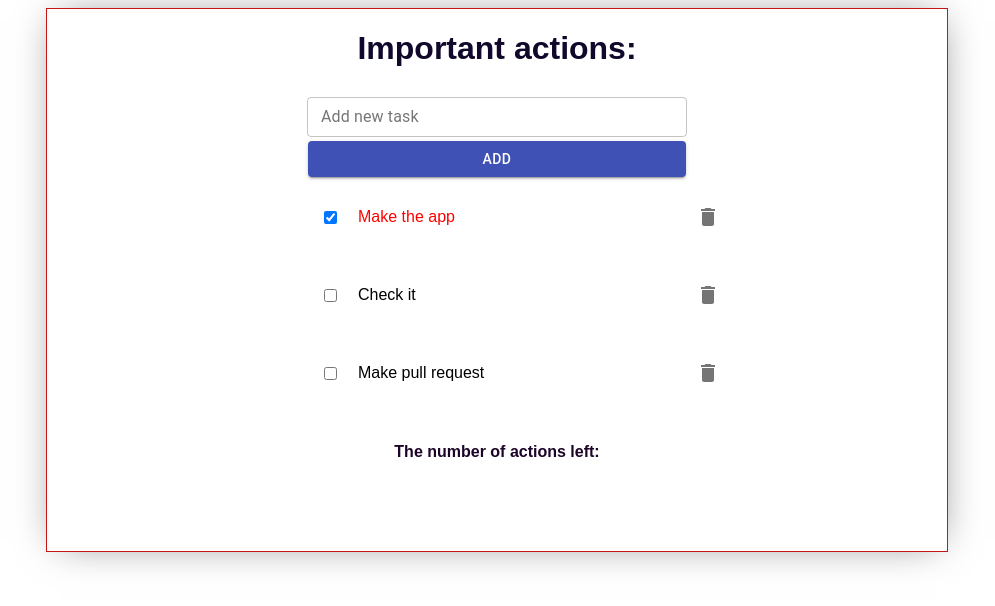
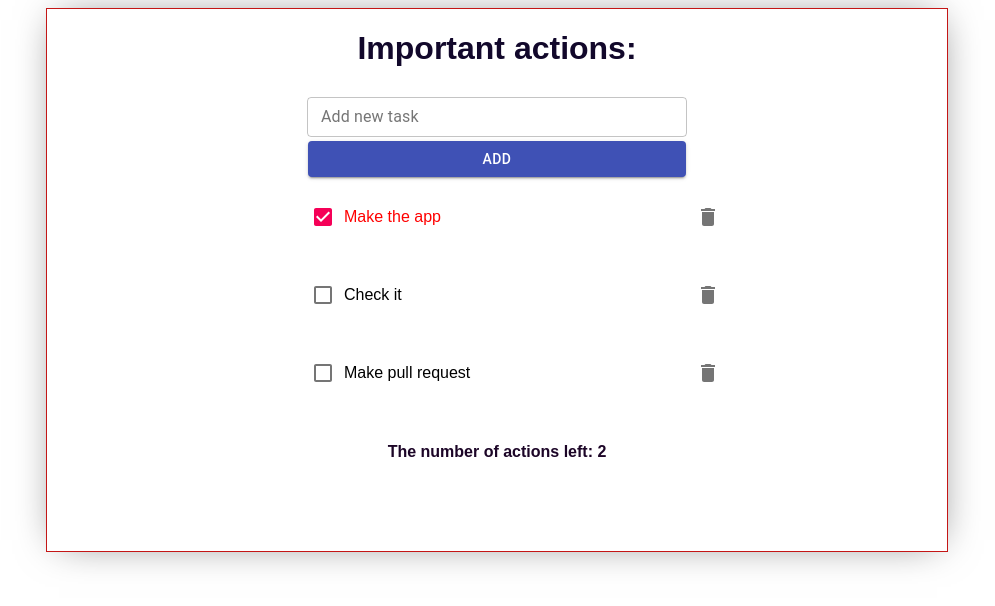
Before and after one commit to WebHeroSchool/TodoLachinov, a React (Create React App) app: page / in a window 1280 px wide. Shown: the top 606 px of the page, without its empty margins (143-1138 px from the left). Built offline with nearby package versions, Linux system fonts and the light colour scheme.

Commit message:
changes lifecircle

```diff
--- a/src/components/App/App.js
+++ b/src/components/App/App.js
@@ -3,11 +3,12 @@ import ItemList from '../ItemList/ItemList';
 import InputItem from '../InputItem/InputItem';
 import Footer from '../Footer/Footer';
 import styles from './App.module.css';
+import PropTypes from 'prop-types';
 
-const counter = 3;
 
 class App extends React.Component {
   state = {
+    error: false,
     items: [
       {
         value: 'Make the app',
@@ -24,12 +25,21 @@ class App extends React.Component {
         isDone: false,
         id: 3
       }
-    ]
+    ],
+    count: 3
+  };
+
+  componentDidMount() {
+    console.log('ComponentDidMount');
+  };
+
+  componentDidUpdate() {
+    console.log('ComponentDidUpdate');
   };
 
   onClickDone = id => {
     const newItemList = this.state.items.map(item => {
-      const newItem = { ... item };
+      const newItem = { ...item };
       if (item.id === id) {
         newItem.isDone = !item.isDone;
       }
@@ -37,28 +47,56 @@ class App extends React.Component {
       return newItem;
     })
 
-    this.setState({ items: newItemList});
+    this.setState({ items: newItemList });
   };
 
-  onClickDelete = id => {
-    const newItemList = this.state.items.filter(item => item.id !== id);
-    this.setState({ items: newItemList});
+  onClickDelete = id => this.setState(state => ({ items: state.items.filter(item => item.id !== id) }));
+
+
+  onClickAdd = value => {
+    if (value !== '') {
+      this.setState(state => ({
+        items: [
+          ...state.items,
+          {
+            value,
+            isDone: false,
+            id: state.count + 1
+          }
+        ],
+        count: state.count + 1,
+        error: false
+      }));
+    } else {
+      this.setState(state => ({ error: true }))
+    }
   }
 
+  componentWillUnmount () {
+    console.log ('componentWillUnmount');
+  };
+
   render() {
-      return (
-      <div className = {styles.wrap}>
-        <h1 className = {styles.title} >Important actions:</h1>
-        <InputItem />
+    const casesCount = this.state.items.filter(item => item.isDone === false);
+    return (
+      <div className={styles.wrap}>
+        <h1 className={styles.title} >Important actions:</h1>
+        <InputItem onClickAdd={this.onClickAdd} error={this.state.error}/>
         <ItemList
-          items = {this.state.items}
+          items={this.state.items}
           onClickDone={this.onClickDone}
           onClickDelete={this.onClickDelete}
         />
-        <Footer counter = {counter} />
+        <Footer casesCount={casesCount.length} />
       </div>);
   }
 }
 
+App.propTypes = {
+  value: PropTypes.oneOfType ([
+      PropTypes.string.isRequired,
+      PropTypes.number.isRequired
+  ])
+};
 
 export default App;
--- a/src/components/Item/Item.js
+++ b/src/components/Item/Item.js
@@ -2,29 +2,48 @@ import React from 'react';
 import classnames from 'classnames';
 import IconButton from '@material-ui/core/IconButton';
 import DeleteIcon from '@material-ui/icons/Delete';
+import Checkbox from '@material-ui/core/Checkbox';
 import styles from './Item.module.css';
+import PropTypes from 'prop-types';
 
-const Item = ({ value, isDone, onClickDone, onClickDelete, id }) =>
-(<div className={styles.part}>
-    <input className={styles.click}
-        type = 'checkbox'
+
+class Item extends React.Component {
+
+    componentWillUnmount() {
+        console.log('ComponentWillUnmount');
+    };
+
+    render() {
+        const { value, isDone, onClickDone, onClickDelete, id } = this.props;
+
+        return (<div className={styles.part}>
+            <Checkbox
                 checked={isDone}
-        onChange={() => onClickDone(id)}
+                tabIndex={-1}
+                onClick={() => onClickDone(id)}
             />
-
             <span className={
                 classnames({
                     [styles.item]: true,
-            [styles.done]: isDone,
+                    [styles.done]: isDone
                 })
-    }>
-        {value}
-    </span>
+            }>{value}</span>
             <div>
                 <IconButton aria-label="delete" onClick={() => onClickDelete(id)}>
                     <DeleteIcon />
                 </IconButton>
             </div>
-</div>)
+        </div>);
+    }
+}
+
+Item.defaultProps = {
+    value: "No name",
+    isDone: true
+};
+
+Item.propTypes = {
+    value: PropTypes.string.isRequired
+};
 
 export default Item;
```
Lines whose indentation alone changed are shown as unchanged.
